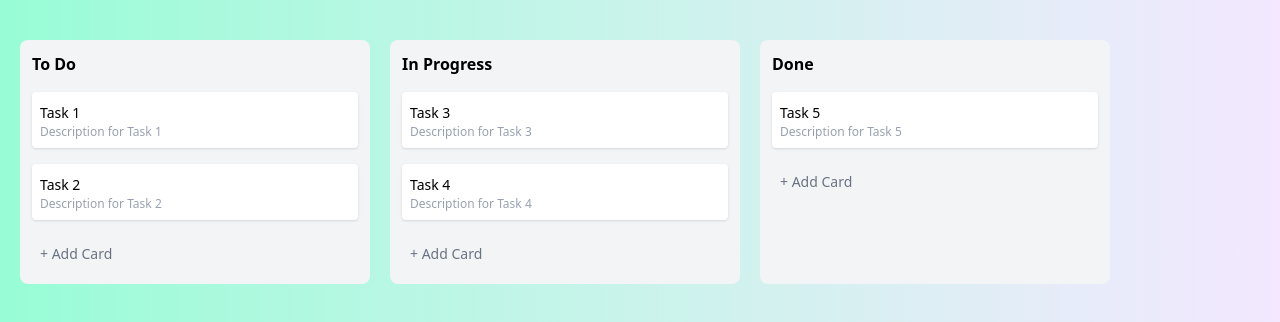
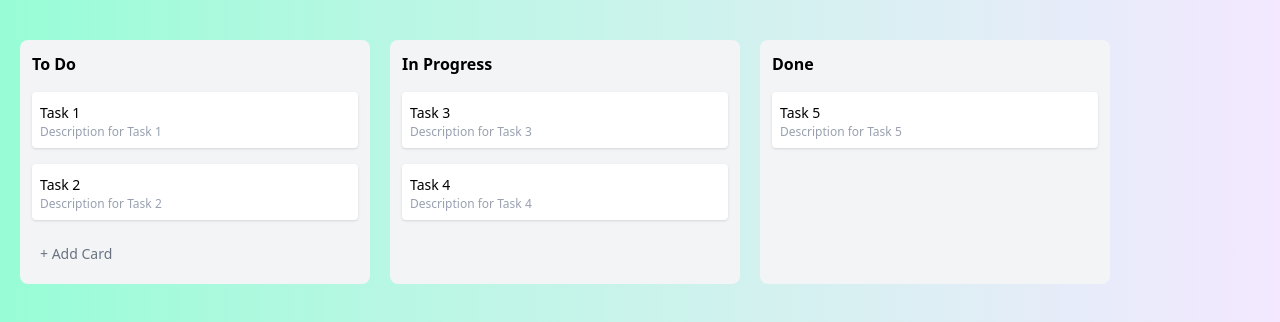
Before and after one commit to Andreeoak/Kardinal, a Vue app in the folder Kardinal/: page / in a window 1280 px wide. Shown: the top 322 px of the page. Built offline with nearby package versions, Linux system fonts and the light colour scheme; the HTML template or start-up script is replaced by a standard one.

Commit message:
Can only add cards in to do board

```diff
--- a/Kardinal/src/App.vue
+++ b/Kardinal/src/App.vue
@@ -14,7 +14,7 @@
           </p>
         </div>
 
-        <button class="w-full bg-transparent rounded hover:bg-white text-gray-500 p-2 text-left mt-2 text-sm font-medium">
+        <button v-if="list.id === 1" class="w-full bg-transparent rounded hover:bg-white text-gray-500 p-2 text-left mt-2 text-sm font-medium"> <!-- Can only add cards in To do -->
           + Add Card
         </button>
       </div>
```
